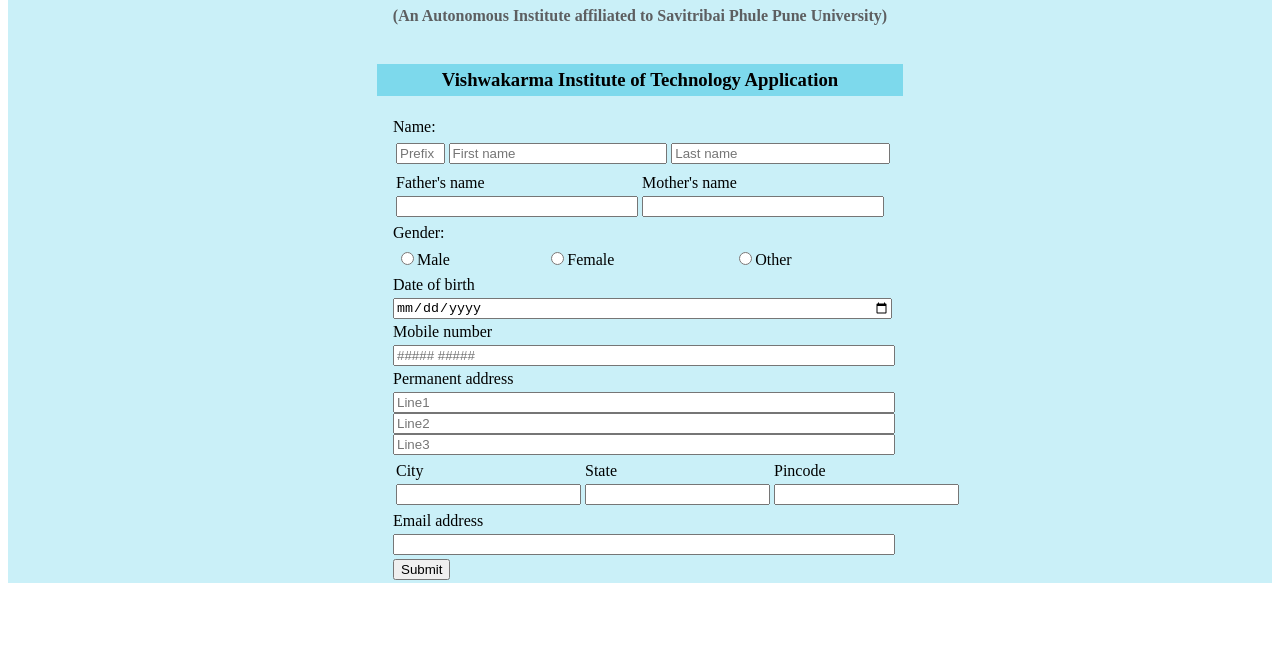
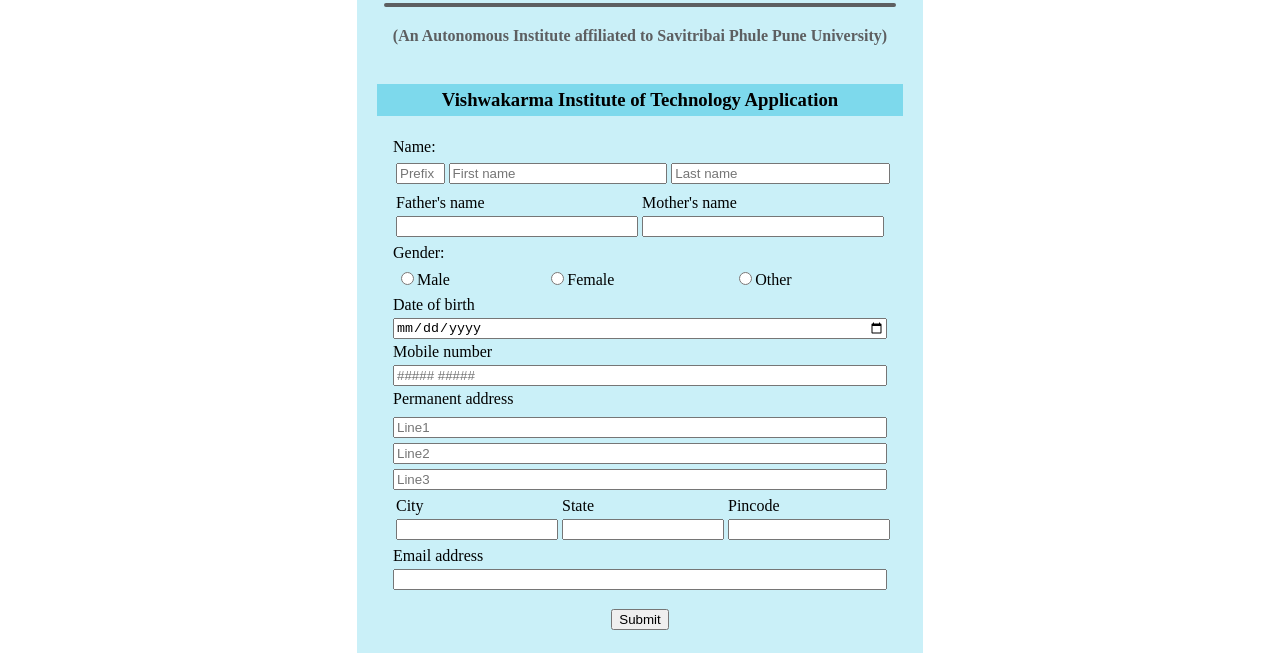
Before and after one commit to SayuriYuto/WebTechnologyCS, a plain HTML site: page index.html in a window 1280 px wide. Shown: the part 168-829 px from the top of the page. Before the commit the page ends 800 px from the top, so only its background shows below. Drawn offline with Linux system fonts and the light colour scheme.

Commit message:
complete registration form

```diff
--- a/index.html
+++ b/index.html
@@ -8,6 +8,7 @@
 		<link rel="stylesheet" href="style.css" />
 	</head>
 	<body>
+		<div class="formcontainer">
 			<div class="container">
 				<div class="logoArea">
 					<img
@@ -18,11 +19,14 @@
 					/>
 					<div class="logoText">
 						<div class="custom">
-						<h5 class="subtext">Bansilal Ramnath Agarwal Charitable Trust's</h5>
-						<h1>Vishwakarma Institute of Technology</h1><hr>
+							<h5 class="subtext">
+								Bansilal Ramnath Agarwal Charitable Trust's
+							</h5>
+							<h1>Vishwakarma Institute of Technology</h1>
+							<hr />
 							<h4 class="subtext">
-							(An Autonomous Institute affiliated to Savitribai
-							Phule Pune University)
+								(An Autonomous Institute affiliated to
+								Savitribai Phule Pune University)
 							</h4>
 						</div>
 					</div>
@@ -32,7 +36,7 @@
 						Vishwakarma Institute of Technology Application
 					</h3>
 					<form action="">
-					<table style="table-layout: fixed;">
+						<table style="table-layout: fixed">
 							<tr>
 								<td><label for="namelabel">Name:</label></td>
 							</tr>
@@ -41,7 +45,7 @@
 									<table
 										style="
 											table-layout: fixed;
-										margin: auto 0px auto 0px;
+											margin: auto 0px;
 										"
 									>
 										<tr>
@@ -123,7 +127,9 @@
 								</td>
 							</tr>
 							<tr>
-							<td><label for="genderlabel">Gender:</label></td>
+								<td>
+									<label for="genderlabel">Gender:</label>
+								</td>
 							</tr>
 							<tr>
 								<td>
@@ -157,7 +163,9 @@
 								</td>
 							</tr>
 							<tr>
-							<td><label for="doblabel">Date of birth</label></td>
+								<td>
+									<label for="doblabel">Date of birth</label>
+								</td>
 							</tr>
 							<tr>
 								<td>
@@ -165,13 +173,16 @@
 										type="date"
 										name=""
 										id="doblabel"
-									style="width: 100%"
+										style="width: -webkit-fill-available"
+
 									/>
 								</td>
 							</tr>
 							<tr>
 								<td>
-								<label for="phonelabel">Mobile number</label>
+									<label for="phonelabel"
+										>Mobile number</label
+									>
 								</td>
 							</tr>
 							<tr>
@@ -181,13 +192,15 @@
 										name=""
 										id="phonelabel"
 										placeholder="##### #####"
-									style="width: 100%"
+										style="width: -webkit-fill-available"
 									/>
 								</td>
 							</tr>
 							<tr>
 								<td>
-								<label for="addrlabel">Permanent address</label>
+									<label for="addrlabel"
+										>Permanent address</label
+									>
 								</td>
 							</tr>
 							<tr>
@@ -197,62 +210,87 @@
 										name=""
 										id="addrlabel"
 										placeholder="Line1"
-									style="width: 100%"
+										style="
+											width: -webkit-fill-available;
+											margin-top: 5px;
+										"
 									/>
 									<input
 										type="text"
 										name=""
 										id="addrlabel"
 										placeholder="Line2"
-									style="width: 100%"
+										style="
+											width: -webkit-fill-available;
+											margin-top: 5px;
+										"
 									/>
 									<input
 										type="text"
 										name=""
 										id="addrlabel"
 										placeholder="Line3"
-									style="width: 100%"
+										style="
+											width: -webkit-fill-available;
+											margin-top: 5px;
+										"
 									/>
 								</td>
 							</tr>
 							<tr>
 								<td>
-								<table>
+									<table
+										style="
+											table-layout: fixed;
+											margin: auto 0px;
+										"
+									>
 										<tr>
-										<td>
-											<label for="citylabel">City</label>
+											<td style="width: 33%">
+												<label for="citylabel"
+													>City</label
+												>
 											</td>
-										<td>
+											<td style="width: 33%">
 												<label for="statelabel"
 													>State</label
 												>
 											</td>
-										<td>
+											<td style="width: 33%">
 												<label for="pinlabel"
 													>Pincode</label
 												>
 											</td>
 										</tr>
 										<tr>
-										<td>
+											<td style="width: 33%">
 												<input
 													type="text"
 													name=""
 													id="citylabel"
+													style="
+														width: -webkit-fill-available;
+													"
 												/>
 											</td>
-										<td>
+											<td style="width: 33%">
 												<input
 													type="text"
 													name=""
 													id="statelabel"
+													style="
+														width: -webkit-fill-available;
+													"
 												/>
 											</td>
-										<td>
+											<td style="width: 33%">
 												<input
 													type="number"
 													name=""
 													id="pinlabel"
+													style="
+														width: -webkit-fill-available;
+													"
 												/>
 											</td>
 										</tr>
@@ -261,7 +299,9 @@
 							</tr>
 							<tr>
 								<td>
-								<label for="emaillabel">Email address</label>
+									<label for="emaillabel"
+										>Email address</label
+									>
 								</td>
 							</tr>
 							<tr>
@@ -270,16 +310,17 @@
 										type="email"
 										name=""
 										id="emaillabel"
-									style="width: 100%"
+										style="width: -webkit-fill-available"
 									/>
 								</td>
 							</tr>
 							<tr>
-							<td>
+								<td style="text-align: center;">
 									<input
 										type="submit"
 										value="Submit"
 										class="submitbutton"
+										style="margin-top: 15px;"
 									/>
 								</td>
 							</tr>
@@ -287,5 +328,6 @@
 					</form>
 				</div>
 			</div>
+		</div>
 	</body>
 </html>
--- a/style.css
+++ b/style.css
@@ -2,6 +2,9 @@
 	position: relative;
 	background-color: #caf0f8;
 	text-align: center;
+	width: fit-content;
+	padding: 20px;
+	margin: auto;
 }
 .vit-logo {
 	width: 400px;
@@ -40,3 +43,8 @@
 	border: 2px solid #5d5f61;
 	border-radius: 3px;
 }
+input::-webkit-outer-spin-button,
+input::-webkit-inner-spin-button {
+  -webkit-appearance: none;
+  margin: 0;
+}
```
Lines whose indentation alone changed are shown as unchanged.
